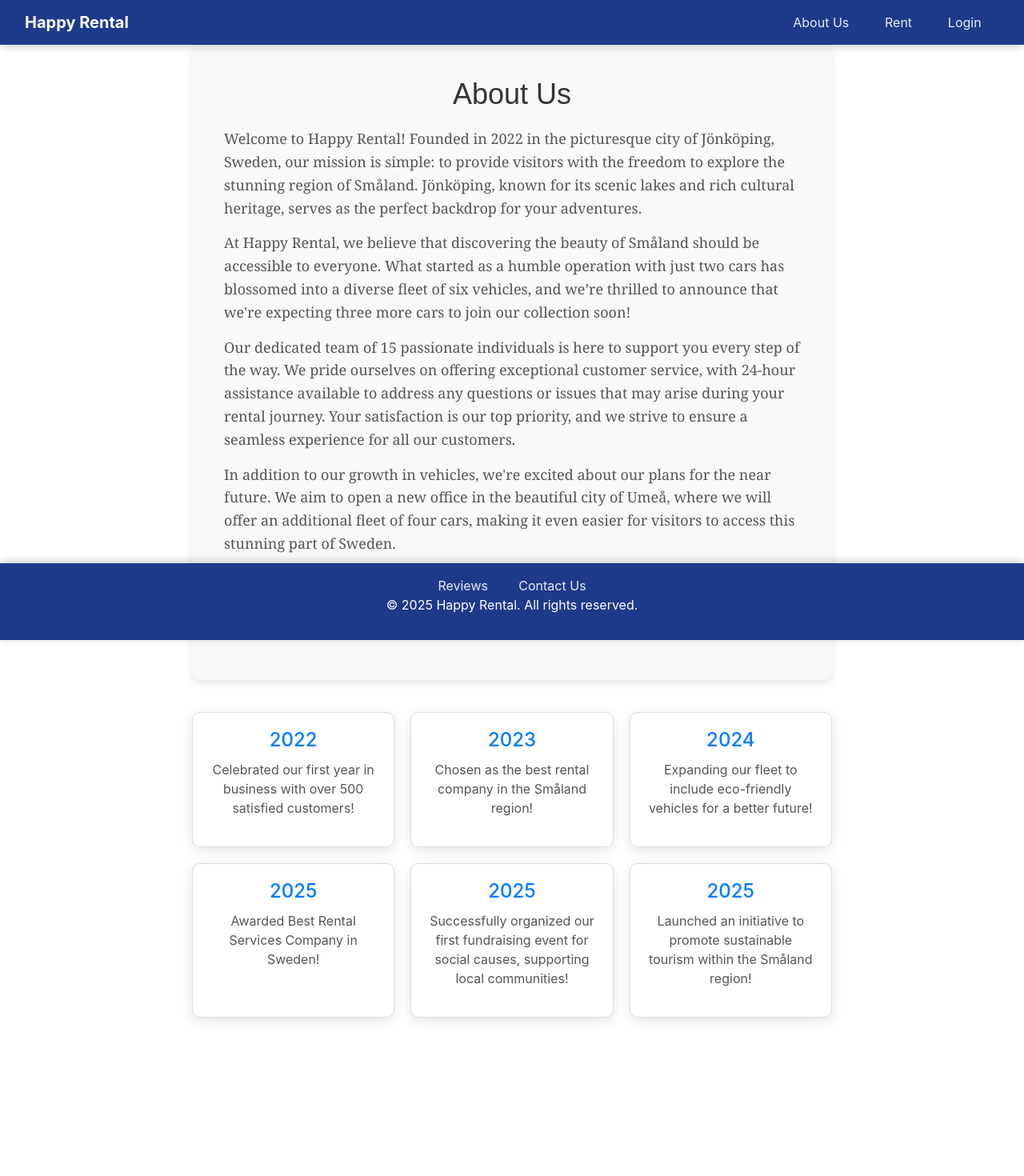
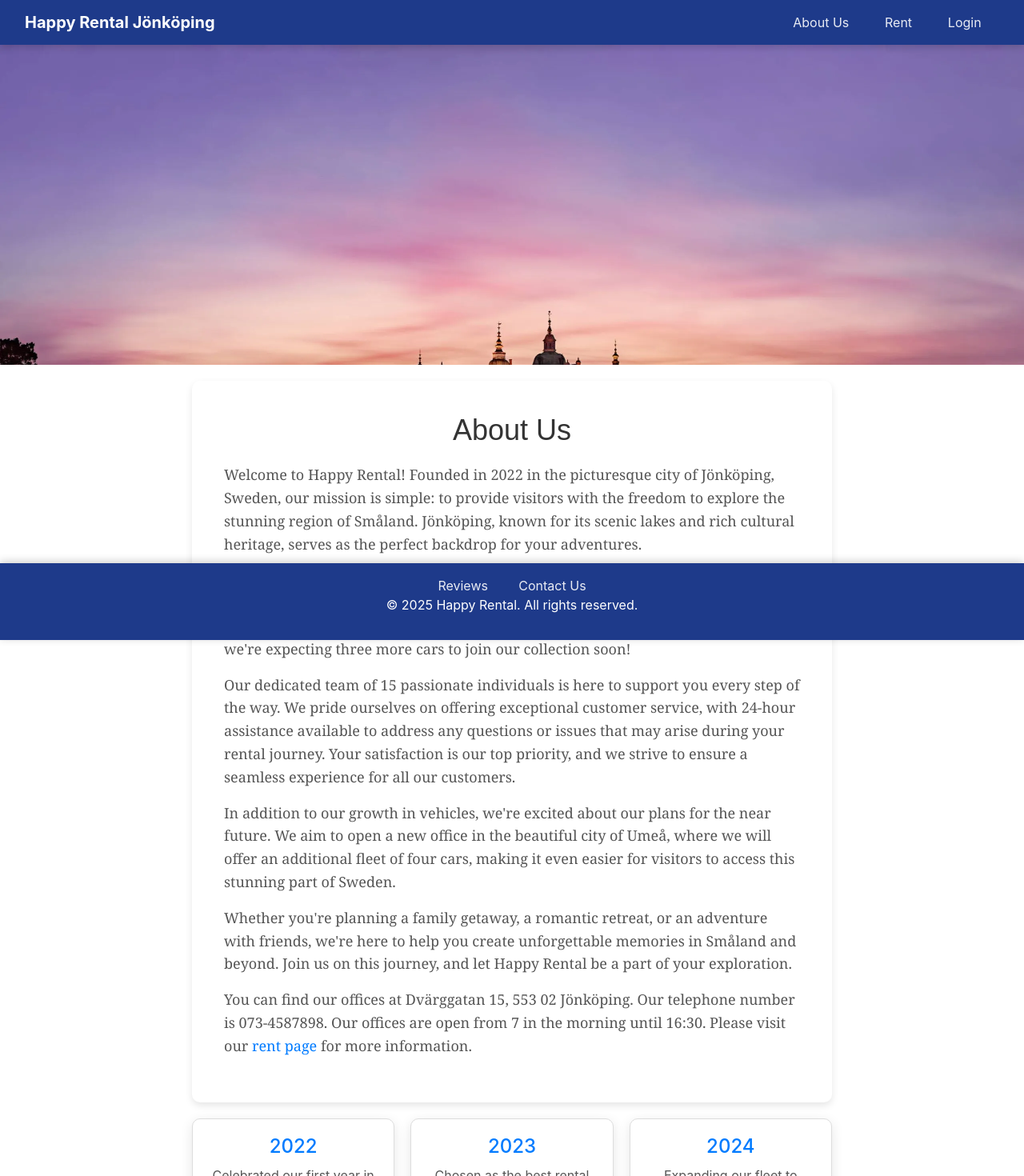
Before and after one commit to Yuss76A/Highway-to-Rent, a React (Create React App) app: page / in a window 1280 px wide. Shown: the top 1470 px of the page at 80% size. Before the commit the page ends 1312 px from the top, so only its background shows below. Built offline with nearby package versions, Linux system fonts and the light colour scheme.

Commit message:
Update the about us page

```diff
--- a/src/components/NavBar.js
+++ b/src/components/NavBar.js
@@ -25,7 +25,7 @@ const NavBar = () => {
       <div className="container-fluid">
         {/* Left-aligned brand title */}
         <Link className={`navbar-brand ${styles.brand}`} to="/">
-          Happy Rental
+          Happy Rental Jönköping
         </Link>
 
         {/* Mobile toggle button */}
--- a/src/pages/AboutUs.js
+++ b/src/pages/AboutUs.js
@@ -1,9 +1,13 @@
 import React from 'react';
 import styles from "../styles/AboutUs.module.css";
+import backgroundImage from '../assets/kalmar.png';
 
 const AboutUs = () => {
     return (
         <>
+            <div className={styles['image-container']}>
+                <img src={backgroundImage} alt="Background" className={styles['background-image']} />
+            </div>
             <div className={styles['about-us-container']}>
                 <h1 className={styles['about-us-title']}>About Us</h1>
                 <div className={styles['about-us-content']}>
@@ -12,6 +16,9 @@ const AboutUs = () => {
                     <p>Our dedicated team of 15 passionate individuals is here to support you every step of the way. We pride ourselves on offering exceptional customer service, with 24-hour assistance available to address any questions or issues that may arise during your rental journey. Your satisfaction is our top priority, and we strive to ensure a seamless experience for all our customers.</p>
                     <p>In addition to our growth in vehicles, we're excited about our plans for the near future. We aim to open a new office in the beautiful city of Umeå, where we will offer an additional fleet of four cars, making it even easier for visitors to access this stunning part of Sweden.</p>
                     <p>Whether you're planning a family getaway, a romantic retreat, or an adventure with friends, we're here to help you create unforgettable memories in Småland and beyond. Join us on this journey, and let Happy Rental be a part of your exploration.</p>
+                    <p>
+                        You can find our offices at Dvärggatan 15, 553 02 Jönköping. Our telephone number is 073-4587898. Our offices are open from 7 in the morning until 16:30. Please visit our <a href="/booking">rent page</a> for more information.
+                    </p>
                 </div>
             </div>
 
@@ -46,4 +53,5 @@ const AboutUs = () => {
     );
 };
 
+
 export default AboutUs;
--- a/src/styles/AboutUs.module.css
+++ b/src/styles/AboutUs.module.css
@@ -1,8 +1,21 @@
+.image-container {
+    width: 100%;
+    height: 50vh;
+    overflow: hidden;
+}
+
+.background-image {
+    width: 100%;
+    height: auto;
+}
+
 .about-us-container {
     max-width: 800px;
-    margin: 0 auto;
+    margin: 20px auto;
     padding: 40px;
-    background-color: #f9f9f9;
+    position: relative;
+    z-index: 1;
+    background-color: white;
     border-radius: 10px;
     box-shadow: 0 4px 10px rgba(0, 0, 0, 0.1);
 }
@@ -22,18 +35,16 @@
     color: #555;
 }
 
-.about-us-content p {
-    margin: 15px 0;
-}
-
 /* Achievements Section */
 .achievements-section {
     display: grid;
     grid-template-columns: repeat(auto-fit, minmax(250px, 1fr));
     gap: 20px;
-    margin: 40px auto;
+    margin: 10px auto; /* Margin around achievements section */
     max-width: 800px;
+    margin-bottom: 100px; /* Added margin below to prevent overlap with the footer */
 }
+
 
 .achievement {
     background-color: #ffffff;
```
Also changed, not shown: src/App.js (line endings or trailing spaces), src/assets/kalmar.png (added).
